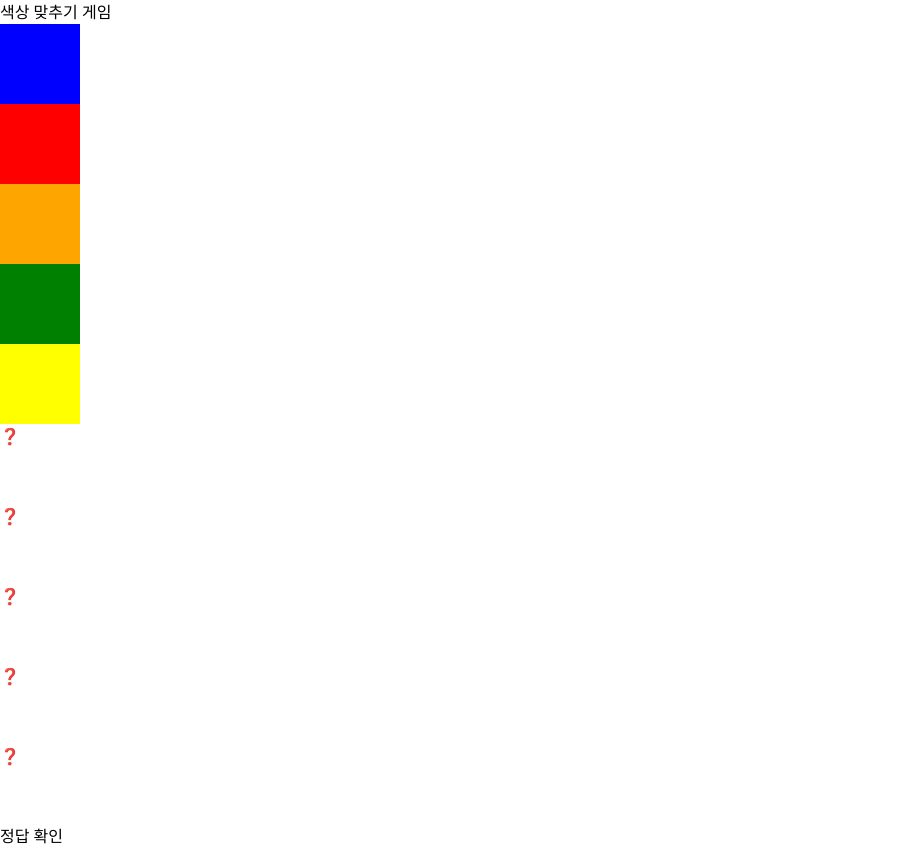
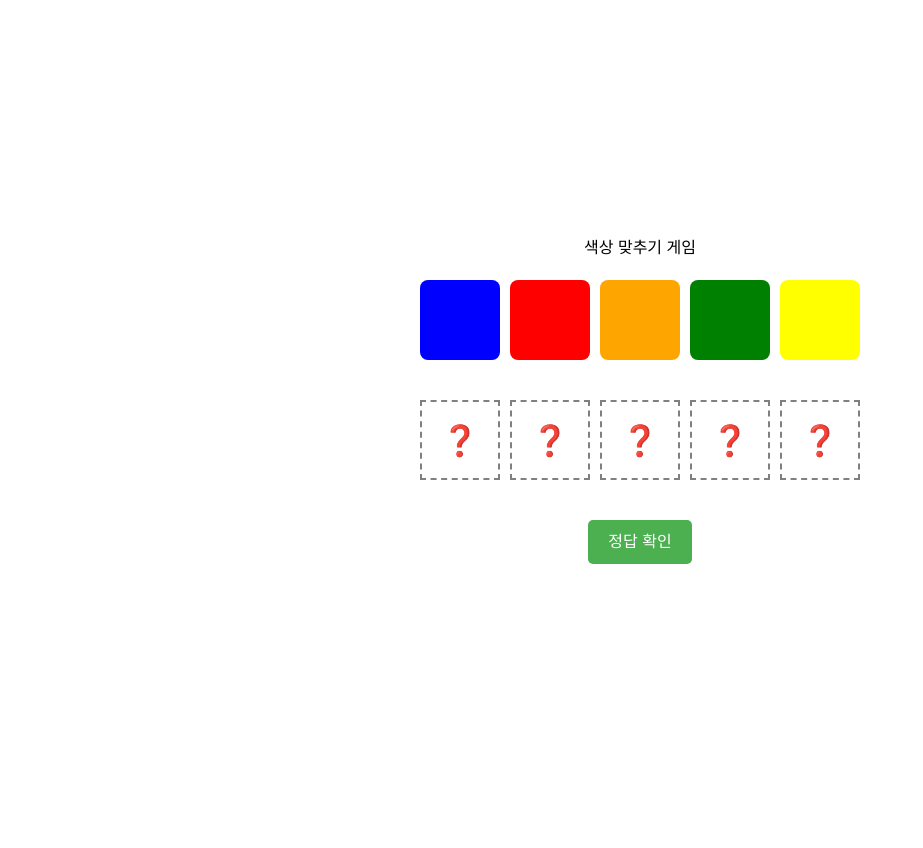
Before and after one commit to TaeWoongYoun/react-game, a React (Create React App) app: page /color-game in a window 1280 px wide. Shown: the whole page, without its empty margins (0-923 px from the left). After the commit the page ends 800 px from the top, so only its background shows below. Built offline with nearby package versions, Linux system fonts and the light colour scheme.

Commit message:
style : Add style

```diff
--- a/src/App.css
+++ b/src/App.css
@@ -352,3 +352,68 @@
     padding: 0.8rem 1.6rem;
   }
 }
+
+.color-game {
+  text-align: center;
+  font-family: Arial, sans-serif;
+}
+
+.hidden-colors {
+  display: flex;
+  justify-content: center;
+  margin: 20px;
+  gap: 10px;
+}
+
+.color-box {
+  width: 60px;
+  height: 60px;
+  border-radius: 8px;
+  cursor: grab;
+}
+
+.centered {
+  display: flex;
+  flex-direction: column;
+  align-items: center;
+  justify-content: center;
+  height: 100vh;
+}
+
+.drop-zones {
+  display: flex;
+  justify-content: center;
+  gap: 10px;
+  margin: 20px;
+}
+
+.drop-box {
+  width: 60px;
+  height: 60px;
+  border: 2px dashed gray;
+  display: flex;
+  align-items: center;
+  justify-content: center;
+  font-size: 24px;
+  background-color: white;
+}
+
+.question-mark {
+  font-size: 30px;
+  color: gray;
+}
+
+button {
+  margin-top: 20px;
+  padding: 10px 20px;
+  font-size: 16px;
+  background-color: #4caf50;
+  color: white;
+  border: none;
+  border-radius: 5px;
+  cursor: pointer;
+}
+
+button:hover {
+  background-color: #45a049;
+}
```
